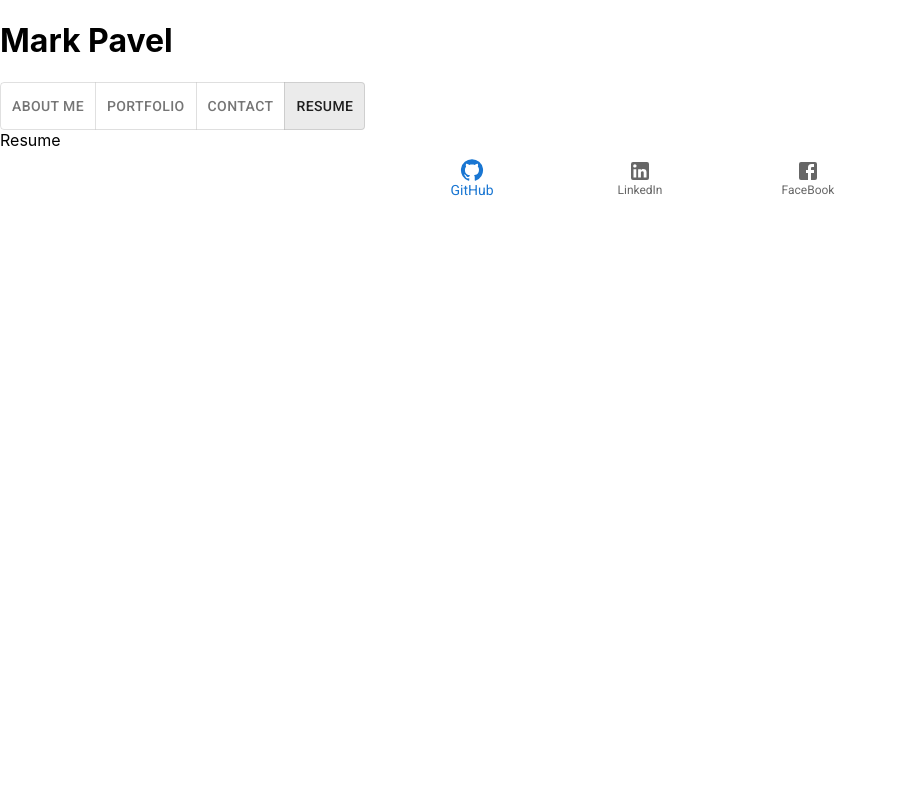
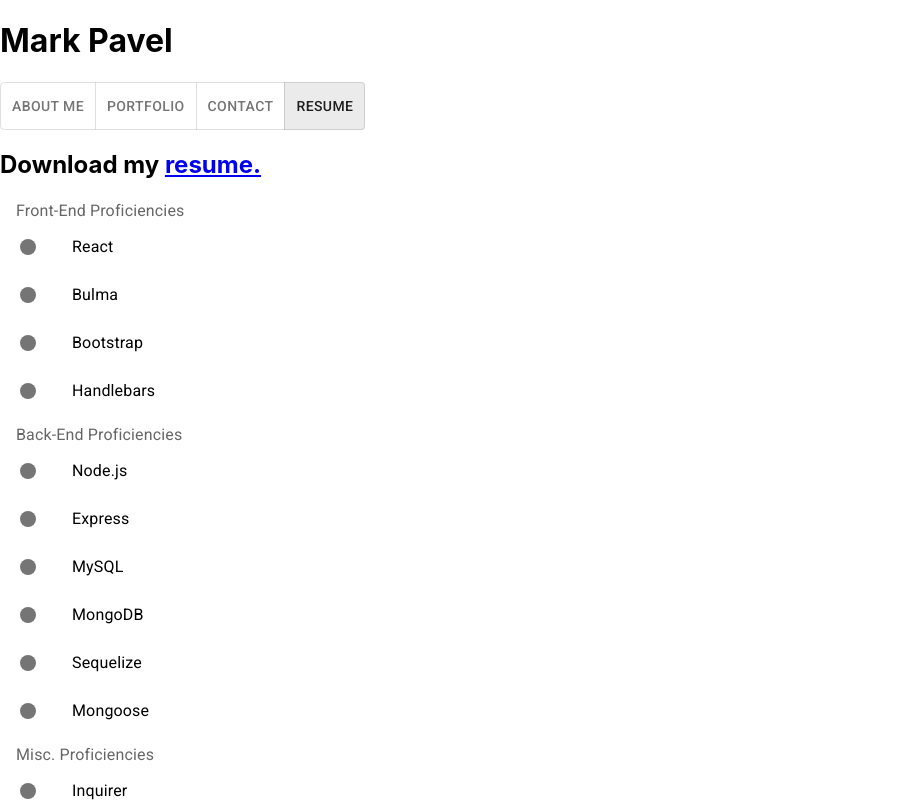
Before and after one commit to ProgrammingAStorm/react-portfolio, a React (Create React App) app: page / in a window 1280 px wide. Both pictures are taken after a click on the button "RESUME". Shown: the top 800 px of the page, without its empty margins (0-897 px from the left). Built offline with nearby package versions, Linux system fonts and the light colour scheme.

Commit message:
Added Resume Content And Functionality

```diff
--- a/src/components/Nav/index.js
+++ b/src/components/Nav/index.js
@@ -1,4 +1,4 @@
-import React, { useState } from "react";
+import React from "react";
 import { ToggleButton, ToggleButtonGroup } from "@mui/material";
 
 export default function Nav(props) {
@@ -6,7 +6,6 @@
 
     const handleContent = (event, newContent) => {
         setContent(newContent);
-        console.log(newContent)
     };
 
     return (
--- a/src/components/Resume/index.js
+++ b/src/components/Resume/index.js
@@ -1,9 +1,193 @@
 import React from "react";
+import {
+    List,
+    ListSubheader,
+    Typography,
+    ListItemButton,
+    ListItemIcon,
+    ListItemText
+} from "@mui/material";
+import FiberManualRecordIcon from '@mui/icons-material/FiberManualRecord';
 
 export default function Resume() {
     return (
-        <div>
-            Resume
-        </div>
+        <section>
+            <h2>
+                Download my&nbsp;
+                <a href={require('../../assets/files/Resume.pdf')}>
+                    resume.
+                </a>
+            </h2>
+
+            <List
+                subheader={
+                    <ListSubheader>
+                        <Typography>
+                            Front-End Proficiencies
+                        </Typography>
+                    </ListSubheader>
+                }
+            >
+                <ListItemButton>
+                    <ListItemIcon>
+                        <FiberManualRecordIcon />
+                    </ListItemIcon>
+
+                    <ListItemText>
+                        React
+                    </ListItemText>
+                </ListItemButton>
+
+                <ListItemButton>
+                    <ListItemIcon>
+                        <FiberManualRecordIcon />
+                    </ListItemIcon>
+
+                    <ListItemText>
+                        Bulma
+                    </ListItemText>
+                </ListItemButton>
+
+                <ListItemButton>
+                    <ListItemIcon>
+                        <FiberManualRecordIcon />
+                    </ListItemIcon>
+
+                    <ListItemText>
+                        Bootstrap
+                    </ListItemText>
+                </ListItemButton>
+
+                <ListItemButton>
+                    <ListItemIcon>
+                        <FiberManualRecordIcon />
+                    </ListItemIcon>
+
+                    <ListItemText>
+                        Handlebars
+                    </ListItemText>
+                </ListItemButton>
+            </List>
+
+            <List
+                subheader={
+                    <ListSubheader>
+                        <Typography>
+                            Back-End Proficiencies
+                        </Typography>
+                    </ListSubheader>
+                }
+            >
+                <ListItemButton>
+                    <ListItemIcon>
+                        <FiberManualRecordIcon />
+                    </ListItemIcon>
+
+                    <ListItemText>
+                        Node.js
+                    </ListItemText>
+                </ListItemButton>
+
+                <ListItemButton>
+                    <ListItemIcon>
+                        <FiberManualRecordIcon />
+                    </ListItemIcon>
+
+                    <ListItemText>
+                        Express
+                    </ListItemText>
+                </ListItemButton>
+
+                <ListItemButton>
+                    <ListItemIcon>
+                        <FiberManualRecordIcon />
+                    </ListItemIcon>
+
+                    <ListItemText>
+                        MySQL
+                    </ListItemText>
+                </ListItemButton>
+
+                <ListItemButton>
+                    <ListItemIcon>
+                        <FiberManualRecordIcon />
+                    </ListItemIcon>
+
+                    <ListItemText>
+                        MongoDB
+                    </ListItemText>
+                </ListItemButton>
+
+                <ListItemButton>
+                    <ListItemIcon>
+                        <FiberManualRecordIcon />
+                    </ListItemIcon>
+
+                    <ListItemText>
+                        Sequelize
+                    </ListItemText>
+                </ListItemButton>
+
+                <ListItemButton>
+                    <ListItemIcon>
+                        <FiberManualRecordIcon />
+                    </ListItemIcon>
+
+                    <ListItemText>
+                        Mongoose
+                    </ListItemText>
+                </ListItemButton>
+            </List>
+
+            <List
+                subheader={
+                    <ListSubheader>
+                        <Typography>
+                            Misc. Proficiencies
+                        </Typography>
+                    </ListSubheader>
+                }
+            >
+                <ListItemButton>
+                    <ListItemIcon>
+                        <FiberManualRecordIcon />
+                    </ListItemIcon>
+
+                    <ListItemText>
+                        Inquirer
+                    </ListItemText>
+                </ListItemButton>
+
+                <ListItemButton>
+                    <ListItemIcon>
+                        <FiberManualRecordIcon />
+                    </ListItemIcon>
+
+                    <ListItemText>
+                        MVC
+                    </ListItemText>
+                </ListItemButton>
+
+                <ListItemButton>
+                    <ListItemIcon>
+                        <FiberManualRecordIcon />
+                    </ListItemIcon>
+
+                    <ListItemText>
+                        PWA
+                    </ListItemText>
+                </ListItemButton>
+
+                <ListItemButton>
+                    <ListItemIcon>
+                        <FiberManualRecordIcon />
+                    </ListItemIcon>
+
+                    <ListItemText>
+                        jQuery
+                    </ListItemText>
+                </ListItemButton>
+            </List>
+        </section>
     );
 };
```
Also changed, not shown: 1 other file (tests, documents, lock files or other folders).
